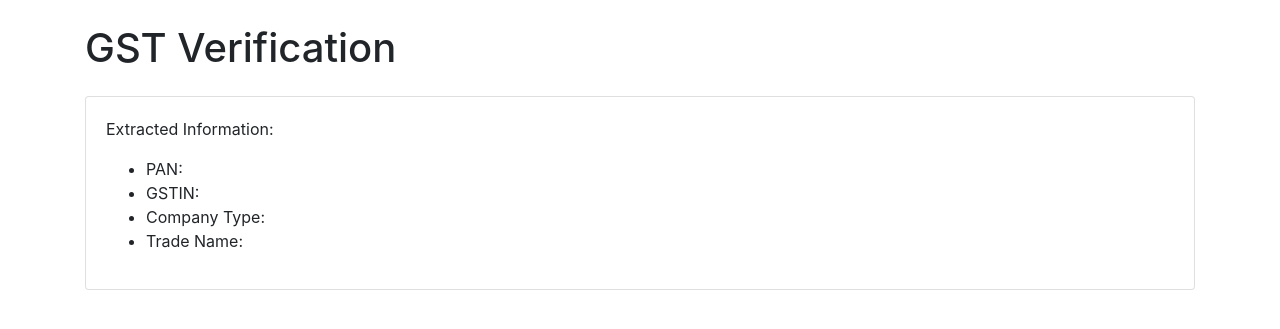
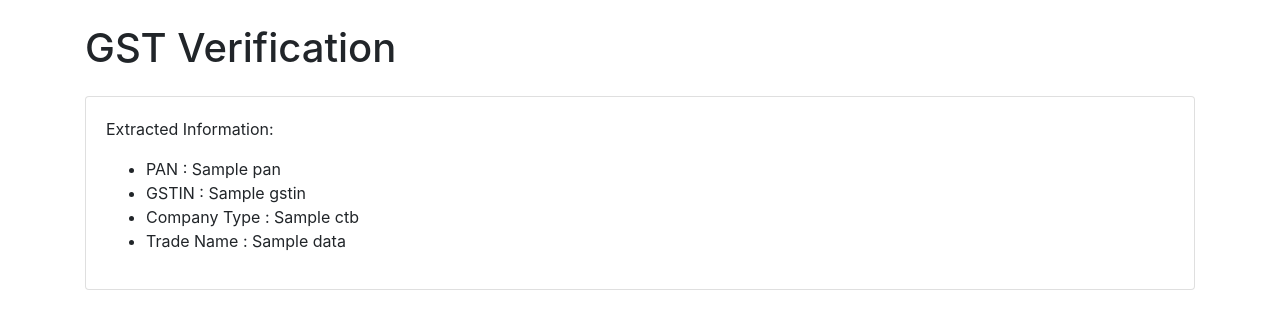
Before and after one commit to SahilChipkar/hackformers_0coding_8, a Flask app: template templates/verifi.html in a window 1280 px wide. Shown: the top 329 px of the page. Run offline with Flask 2, Linux system fonts and the light colour scheme; the template is opened without the code that fills it: most values are stand-ins (such as "Sample title", 1, 10 or a date in 2020); some libraries are stand-ins or nearby versions.

Commit message:
Edited verify to show verified client details

```diff
--- a/templates/verifi.html
+++ b/templates/verifi.html
@@ -12,29 +12,16 @@
 			<div class="card-body">
 				<p class="card-text">Extracted Information:</p>
 				<ul>
-					<li>PAN: <span id="pan"></span></li>
-					<li>GSTIN: <span id="gstin"></span></li>
-					<li>Company Type: <span id="ctb"></span></li>
-					<li>Trade Name: <span id="tradeName"></span></li>
+					<li>PAN : {{a.data.pan}} <span id="pan"></span></li>
+					<li>GSTIN : {{a.data.gstin}} <span id="gstin"></span></li>
+					<li>Company Type : {{a.data.ctb}} <span id="ctb"></span></li>
+					<li>Trade Name : {{a.data.tradeName}}<span id="tradeName"></span></li>
 				</ul>
 			</div>
 		</div>
         <!-- <button class="btn btn-primary" onclick="location.href='/check'">Verify GST</button> -->
     </div>
 
-    <script>
-        // Get the extracted information from Flask server
-        fetch('/info')
-            .then(response => response.json())
-            .then(data => {
-                // Display the information on the webpage
-                document.getElementById('pan').textContent = data.pan;
-                document.getElementById('gstin').textContent = data.gstin;
-                document.getElementById('ctb').textContent = data.ctb;
-                document.getElementById('tradeName').textContent = data.tradeName;
-            })
-            .catch(error => console.error(error));
-    </script>
 
     <!-- Add Bootstrap scripts -->
     <script src="https://code.jquery.com/jquery-3.2.1.slim.min.js" integrity="sha384-KJ3o2DKtIkvYIK3UENzmM7KCkRr/rE9/Qpg6aAZGJwFDMVNA/XD1i4jU8a7GXpVo" crossorigin="anonymous"></script>
```
